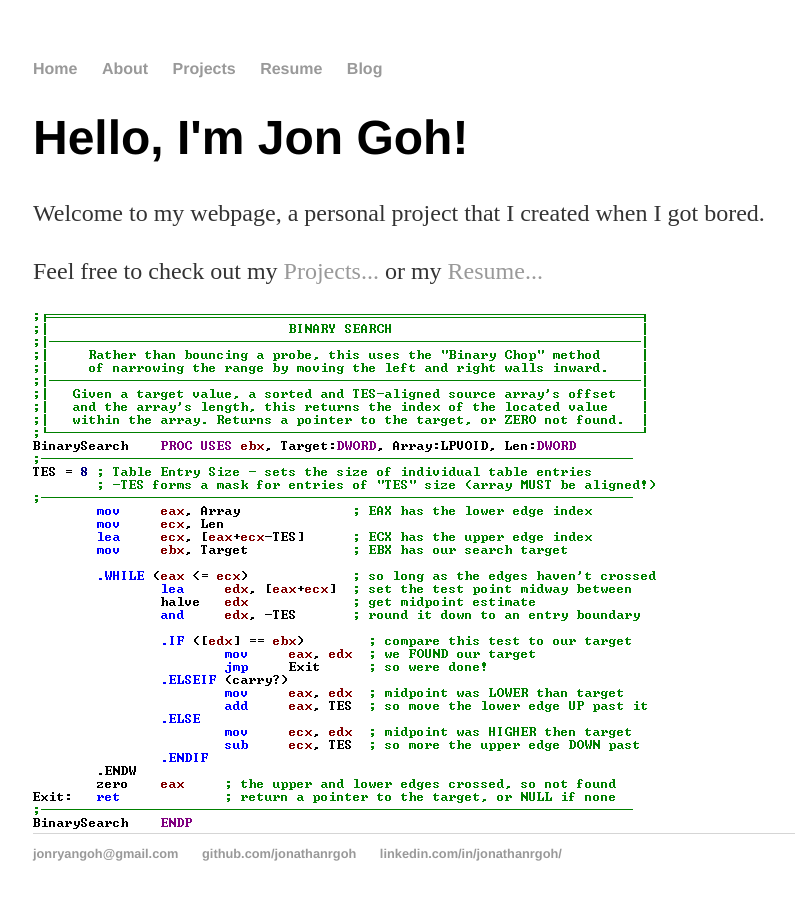
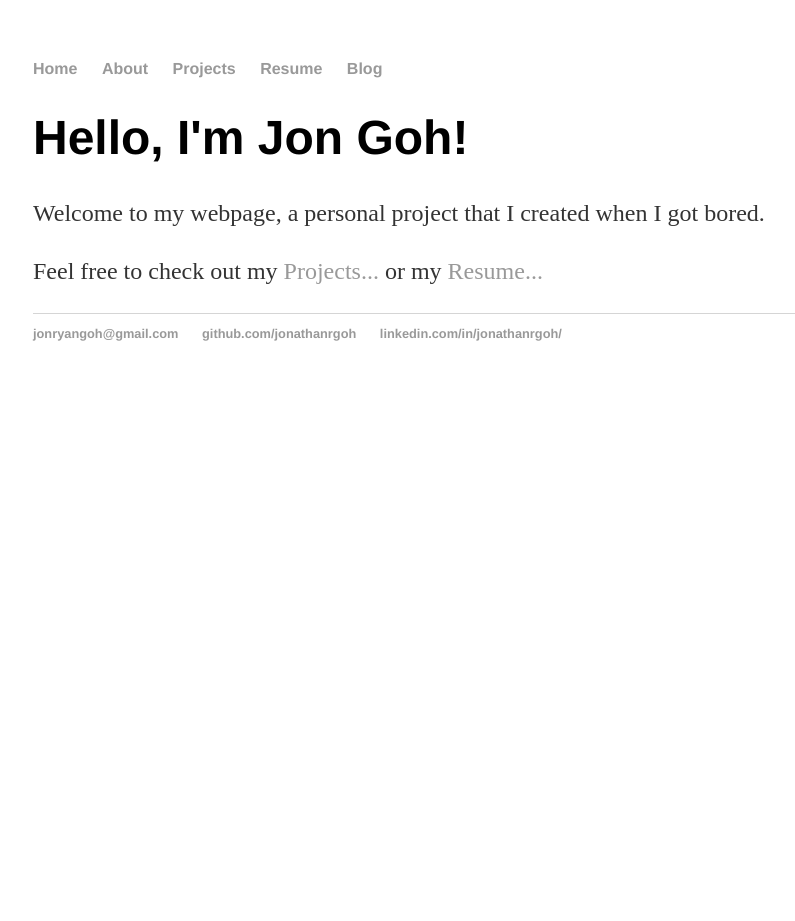
Before and after one commit to jonathanrgoh/jonathanrgoh.github.io, a Jekyll site: the page built from index.html, in a window 1280 px wide. Shown: the whole page, without its empty margins (159-954 px from the left). Built offline with Jekyll 4.4.1, drawn with Linux system fonts in a browser that asks for light colours; after the commit the page ends 900 px from its top, so only the background shows below that.

Commit message:
Update index.html

```diff
--- a/index.html
+++ b/index.html
@@ -7,6 +7,4 @@ title: Jon Goh, First Website Attempt
 	<p>Welcome to my webpage, a personal project that I created when I got bored.</p>
 	<p>Feel free to check out my <a href="/projects">Projects...</a> or my <a href="/resume">Resume...</a> </p>
 
-	<!-- <img src="https://www.grc.com/sqrl/binarysearch.png" alt="my dog eating a tangerine"> -->
-	<img src="\images\home\binarysearch.png" alt="i like ice cream">
 </div><!-- /.blurb -->
```
